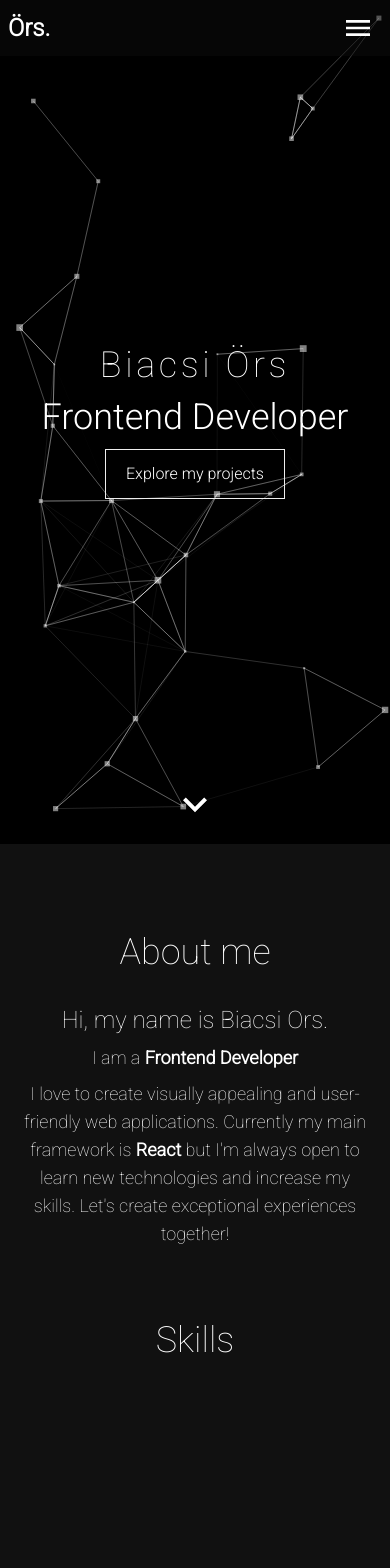
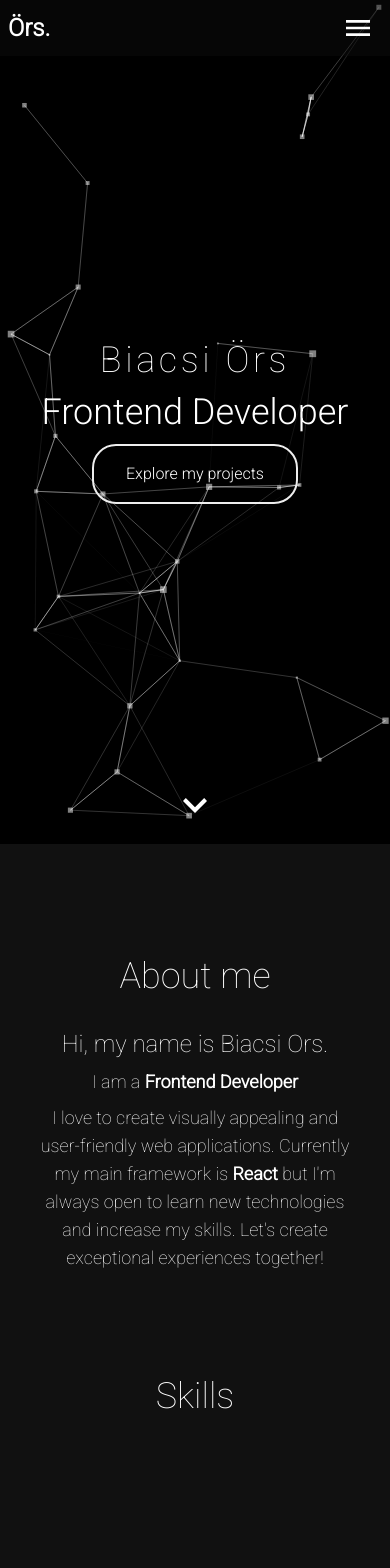
Before and after one commit to loarden/portfolio, a React (Create React App) app: page / in a window 390 px wide. Shown: the top 1568 px of the page. Built offline with nearby package versions, Linux system fonts and the light colour scheme; some icons are missing.

Commit message:
portfolio section and cotact done

```diff
--- a/src/Assets/datas.js
+++ b/src/Assets/datas.js
@@ -2,6 +2,8 @@ import { FaReact, FaHtml5, FaCss3, FaJs, FaNodeJs, FaBootstrap, FaGitAlt, FaGith
 import { SiGmail } from "react-icons/si"
 import { SiTailwindcss, SiFirebase, SiMui } from 'react-icons/si'
 import delishDelivery from '../img/delish-delivery.png'
+import todoApp from '../img/todoapp.png'
+import weatherApp from '../img/weather-app.png'
 
 export const iconComponents = [
   {
@@ -54,14 +56,14 @@ export const iconComponents = [
   },
 ]
 
-export const projects = {
-  delivery: {
+export const projects = [
+  {
     title: 'DelishDelivery',
     img: delishDelivery,
     url: 'https://delishdelivery-e1cc9.web.app/',
     code: 'https://github.com/loarden/DelishDelivery',
     desc: 'Food delivery application with React, Firebase and Context API',
-    stack: [
+    stacks: [
       {
         title: 'React'
       },
@@ -75,8 +77,44 @@ export const projects = {
         title: 'Context API'
       }
     ]
+  },
+  {
+    title: 'Todo Application',
+    img: todoApp,
+    url: 'https://loarden.github.io/my-todo-app/',
+    code: 'https://github.com/loarden/my-todo-app',
+    desc: 'Responsive to-do application with localstorage',
+    stacks: [
+      {
+        title: 'React'
+      },
+      {
+        title: 'Vite'
+      },
+      {
+        title: 'Material Tailwind'
+      },
+    ]
+  },
+  {
+    title: 'Weather Application',
+    img: weatherApp,
+    url: 'https://loarden.github.io/weather-app/',
+    code: 'https://github.com/loarden/weather-app',
+    desc: 'Weather Application with 12 hours weather forecast',
+    stacks: [
+      {
+        title: 'React'
+      },
+      {
+        title: 'OpenWeather API'
+      },
+      {
+        title: 'Tailwind'
+      },
+    ]
   }
-}
+]
 
 export const navItems = [
   {
--- a/src/Components/About.jsx
+++ b/src/Components/About.jsx
@@ -4,8 +4,8 @@ import InViewAnimation from "./InViewAnimation";
 
 function About() {
   return (
-    <section id="About" className="w-full h-fit bg-primary">
-      <article className="py-14 gap-10 flex flex-col items-center max-w-7xl w-full mx-auto">
+    <section id="About" className="w-full h-fit bg-primary border-b-[1px] border-black px-6 py-28">
+      <article className="gap-10 flex flex-col items-center max-w-7xl w-full mx-auto">
         <div className="grow w-full max-w-sm sm:max-w-md md:max-w-xl px-4 text-center font-thin">
           <SectionHeader text="About me" />
           <InViewAnimation>
@@ -20,7 +20,7 @@ function About() {
             </p>
           </InViewAnimation>
         </div>
-        <div className="grow w-full px-4 text-center">
+        <div className="grow w-full pt-16 text-center">
           <SectionHeader text="Skills" />
           <div className="grid grid-cols-3 sm:grid-cols-4 md:grid-cols-6 lg:grid-cols-8 xl:grid-cols-10 text-6xl text-secondary items-center justify-items-center gap-5 transition-all">
             {iconComponents.map((comp, index) => {
--- a/src/Components/Animation.jsx
+++ b/src/Components/Animation.jsx
@@ -2,7 +2,7 @@ import { AnimatePresence } from "framer-motion";
 
 function Animation({ children }) {
   return (
-    <AnimatePresence initial={false} wait={true} onExitComplete={() => null}>
+    <AnimatePresence wait={true} onExitComplete={() => null}>
       {children}
     </AnimatePresence>
   );
--- /dev/null
+++ b/src/Components/Button.jsx
@@ -0,0 +1,13 @@
+import { motion } from "framer-motion"
+
+function Button ({ text, url }) {
+  return (
+    <motion.a
+    whileHover={{ y:-5}} className="px-8 py-4 border-[2px] rounded-3xl sm:text-lg md:text-xl" href={url}
+    >
+      {text}
+    </motion.a>
+  )
+}
+
+export default Button
--- a/src/Components/Contact.jsx
+++ b/src/Components/Contact.jsx
@@ -7,11 +7,11 @@ function Contact() {
   return (
     <section
       id="Contact"
-      className="w-full h-screen flex flex-col justify-center items-center bg-primary"
+      className="w-full h-fit flex flex-col justify-center items-center px-6 py-28 bg-primary"
     >
-      <SectionHeader text="Contact me!" />
+      <SectionHeader text="Get in touch!" />
       <InViewAnimation>
-        <div className="text-xl sm:text-2xl text-center font-thin max-w-xl px-4" v>
+        <div className="text-xl sm:text-2xl text-center font-thin max-w-xl" v>
           <p>
             If you'd like to send me a message, I can be reached through various
             ways! If you prefer email, simply fill out the form below or send me
--- a/src/Components/ContactForm.jsx
+++ b/src/Components/ContactForm.jsx
@@ -2,12 +2,13 @@ import { useEffect, useState } from "react";
 import InViewAnimation from "./InViewAnimation";
 import { motion } from "framer-motion";
 import { Input, Textarea } from "@material-tailwind/react";
+import Button from "./Button";
 
 const inputStyle = {
   inputStyle:
     "bg-primary border-text text-text text-lg md:text-xl resize-none w-full",
   buttonStyle:
-    "px-5 sm:px-6 md:px-7 py-2 md:py-3 sm:text-lg md_text-xl border-[1px] border-text",
+    "px-8 py-4 rounded-3xl sm:text-lg md:text-xl border-[2px] border-text",
   divStyle: "w-full",
 };
 function ContactForm() {
@@ -22,7 +23,7 @@ function ContactForm() {
   };
 
   return (
-    <form className="flex flex-col items-end sm:items-center gap-4 w-full px-4">
+    <form className="flex flex-col items-end sm:items-center gap-4 w-full">
       <InViewAnimation className={inputStyle.divStyle}>
         <Input
           onChange={changeHandler}
--- a/src/Components/Hero.jsx
+++ b/src/Components/Hero.jsx
@@ -1,6 +1,7 @@
 import AnimatedBg from "./AnimatedBg";
 import { motion, useScroll, useTransform } from "framer-motion";
 import NextPage from "./NextPage";
+import Button from "./Button";
 
 function Hero() {
   const { scrollY } = useScroll();
@@ -20,14 +21,12 @@ function Hero() {
           <p className="text-4xl sm:text-6xl md:text-7xl mt-3 sm:mt-4 md:mt-5">
             Frontend Developer
           </p>
-          <a href="#Portfolio">
-            <motion.button
-              whileHover={{ y: -5 }}
-              className="px-5 md:px-7 py-3 md:py-5 text-md md-text-2xl border-[1px] mt-3 sm:mt-4 md:mt-5"
-            >
-              Explore my projects
-            </motion.button>
-          </a>
+          <div className="flex justify-center mt-3 sm:mt-4 md:mt-5">
+          <Button
+            text='Explore my projects'
+            url='#Portfolio'
+          />
+          </div>
         </motion.article>
         <NextPage page="About" />
       </header>
--- a/src/Components/Portfolio.jsx
+++ b/src/Components/Portfolio.jsx
@@ -1,29 +1,43 @@
 import ProjectDetails from "./ProjectDetails";
 import SectionHeader from "./SectionHeader";
 import { projects } from "../Assets/datas";
+import { motion } from "framer-motion";
 import InViewAnimation from "./InViewAnimation";
+import { FaGithub } from "react-icons/fa6";
+import Button from "./Button";
 
 function Portfolio() {
   return (
     <section
       id="Portfolio"
-      className="w-full min-h-screen bg-primary text-text"
+      className="w-full min-h-fit bg-primary text-text px-6 py-28 border-b-[1px] border-black"
     >
       <div className="max-w-7xl w-full mx-auto">
         <div className="px-4">
-          <SectionHeader text="My Projects" />
+          <SectionHeader text="Some of my works:" />
+          <p className="text-center text-lg sm:text-xl md:text-2xl mb-16">Here are a few past projects I've worked on.</p>
         </div>
-        <InViewAnimation>
-          <div className="flex sm:px-4 flex-col sm:flex-row-reverse gap-5">
-            <ProjectDetails
-              title={projects.delivery.title}
-              img={projects.delivery.img}
-              desc={projects.delivery.desc}
-              url={projects.delivery.url}
-              code={projects.delivery.url}
-            />
-          </div>
-        </InViewAnimation>
+        <div className="grid grid-cols-1 md:grid-cols-2 lg:grid-cols-3 justify-items-center gap-10">
+          {projects?.map((project, index) => {
+            return (
+              <ProjectDetails
+                key={index}
+                title={project.title}
+                img={project.img}
+                code={project.code}
+                url={project.url}
+                desc={project.desc}
+                stacks={project.stacks}
+              />
+            );
+          })}
+        </div>
+        <div className="mt-16 flex justify-center">
+          <Button
+            text='See more on GitHub'
+            url='https://github.com/loarden'
+          />
+        </div>
       </div>
     </section>
   );
--- a/src/Components/ProjectDetails.jsx
+++ b/src/Components/ProjectDetails.jsx
@@ -1,27 +1,68 @@
-import { FaEye, FaGithub } from "react-icons/fa6";
+import { FaEye, FaGift, FaGithub } from "react-icons/fa6";
+import InViewAnimation from "./InViewAnimation";
+import { useEffect, useState } from "react";
+import { AnimatePresence, motion } from "framer-motion";
+import { ExitToApp } from "@mui/icons-material";
+import Animation from "./Animation";
 
-function ProjectDetails({ img, title, url, code, desc }) {
+function ProjectDetails({ img, title, url, code, desc, stacks }) {
+  const [isShow, setIsShow] = useState(false);
+
+  useEffect(() => {
+    console.log(stacks);
+  }, []);
+
   return (
     <>
-      <div className="grow w-full object-fill">
-        <img className="object-contain" src={img} alt={title} />
+      <InViewAnimation className="relative overflow-hidden max-w-md w-full max-h-64 rounded-xl backdrop-brightness-75">
+        <img className="w-full h-full object-cover" src={img} alt={title} />
+        <div
+          onMouseEnter={() => setIsShow(true)}
+          onMouseLeave={() => setIsShow(false)}
+          className="absolute top-0 left-0 w-full h-full"
+        >
+          <AnimatePresence>
+            {isShow ? (
+              <motion.div
+                key="modal"
+                initial={{ opacity: 0 }}
+                animate={{
+                  opacity: 1,
+                  transition: { duration: 0.5, ease: "easeInOut" },
+                }}
+                exit={{ opacity: 0 }}
+                className="w-full h-full flex flex-col items-center text-center p-6 bg-opacity-80 bg-black"
+              >
+                <div className="flex flex-col w-full h-full justify-center items-center">
+                  <p className="text-xl font-semibold">{desc}</p>
+                  <div className="flex flex-wrap justify-center gap-3 my-4">
+                    {stacks?.map((stack, index) => {
+                      return (
+                        <div
+                          key={index}
+                          className="bg-text px-2 font-semibold rounded-lg text-primary"
+                        >
+                          {stack.title}
                         </div>
-      <div className="grow w- flex flex-col justify-around items-center">
-        <h3 className="text-2xl">{title}</h3>
-        <p className="text-lg">{desc}</p>
-        <div className="flex w-full justify-around text-3xl">
-          <button>
+                      );
+                    })}
+                  </div>
+                </div>
+                <div className="flex w-full justify-around text-3xl md:text-4xl">
                   <a href={url}>
                     <FaEye />
                   </a>
-          </button>
-          <button>
                   <a href={code}>
                     <FaGithub />
                   </a>
-          </button>
                 </div>
+              </motion.div>
+            ) : (
+              ""
+            )}
+          </AnimatePresence>
         </div>
+      </InViewAnimation>
     </>
   );
 }
--- a/src/Components/SectionHeader.jsx
+++ b/src/Components/SectionHeader.jsx
@@ -23,7 +23,7 @@ function SectionHeader({ text }) {
         ease: "easeInOut",
         duration: 1,
       }}
-      className="text-4xl sm:text-5xl relative py-8 text-center font-thin"
+      className="text-4xl sm:text-5xl relative pb-8 text-center font-thin"
     >
       {text}
     </motion.h2>
```
Also changed, not shown: src/img/todoapp.png (added), src/img/weather-app.png (added). Lines whose indentation alone changed are shown as unchanged.
